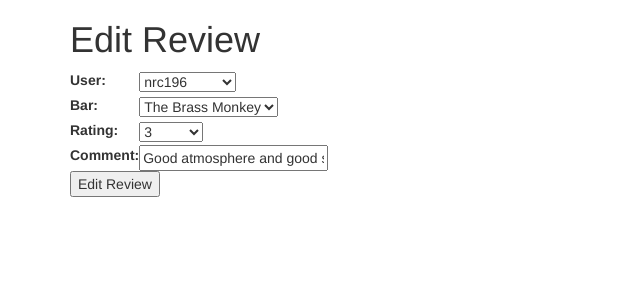
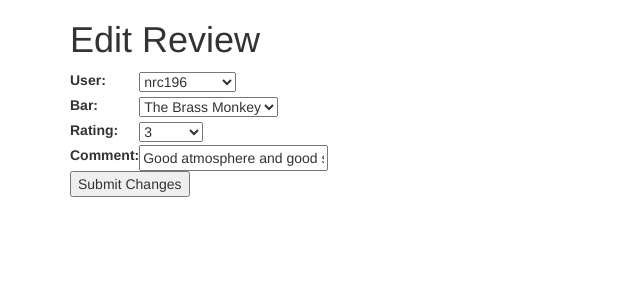
Before and after one commit to goingpaper/project, a Django app: page /review/2/edit/ in a window 1280 px wide. Shown: the part 52-352 px from the top of the page, without its empty margins (0-640 px from the left). Run offline with Django 3.2, Linux system fonts and the light colour scheme; a user stored in the database is signed in; data comes from the database, SQL or seed files in the repository; parts of the project's set-up code (start-up, migrations or seed data) failed here and were passed over; some libraries are stand-ins or nearby versions.

Commit message:
Update review_edit.html

```diff
--- a/project/barreviews/templates/barreviews/review_edit.html
+++ b/project/barreviews/templates/barreviews/review_edit.html
@@ -6,6 +6,6 @@
     <table>
         {{form}}
     </table>
-    <input type="submit" value="Edit Review"/>
+    <input type="submit" value="Submit Changes"/>
 </form>
 {% endblock %}
```
